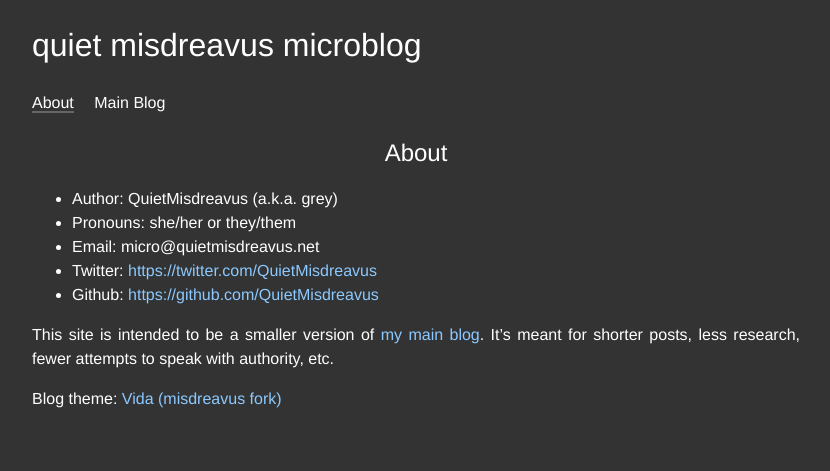
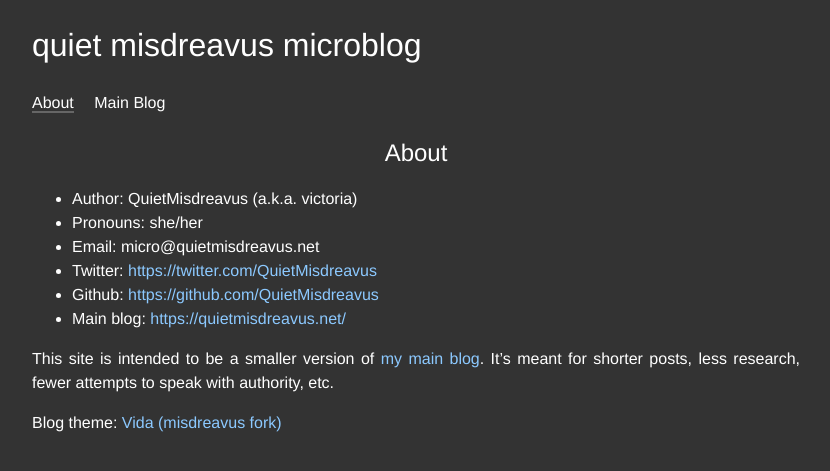
Before and after one commit to xmas7/micro-quietmisdreavus-net, a Jekyll site: the page built from about.md, in a window 1280 px wide. Shown: the top 471 px of the page, without its empty margins (224-1054 px from the left). Built offline with Jekyll 4.4.1, drawn with Linux system fonts in a browser that asks for light colours.

Commit message:
update about page

```diff
--- a/about.md
+++ b/about.md
@@ -4,11 +4,12 @@ title:     About
 permalink: /about/
 ---
 
-- Author: QuietMisdreavus (a.k.a. grey)
-- Pronouns: she/her or they/them
+- Author: QuietMisdreavus (a.k.a. victoria)
+- Pronouns: she/her
 - Email: micro@quietmisdreavus.net
 - Twitter: <https://twitter.com/QuietMisdreavus>
 - Github: <https://github.com/QuietMisdreavus>
+- Main blog: <https://quietmisdreavus.net/>
 
 This site is intended to be a smaller version of [my main blog].
 It's meant for shorter posts, less research, fewer attempts to speak with authority, etc.
```
